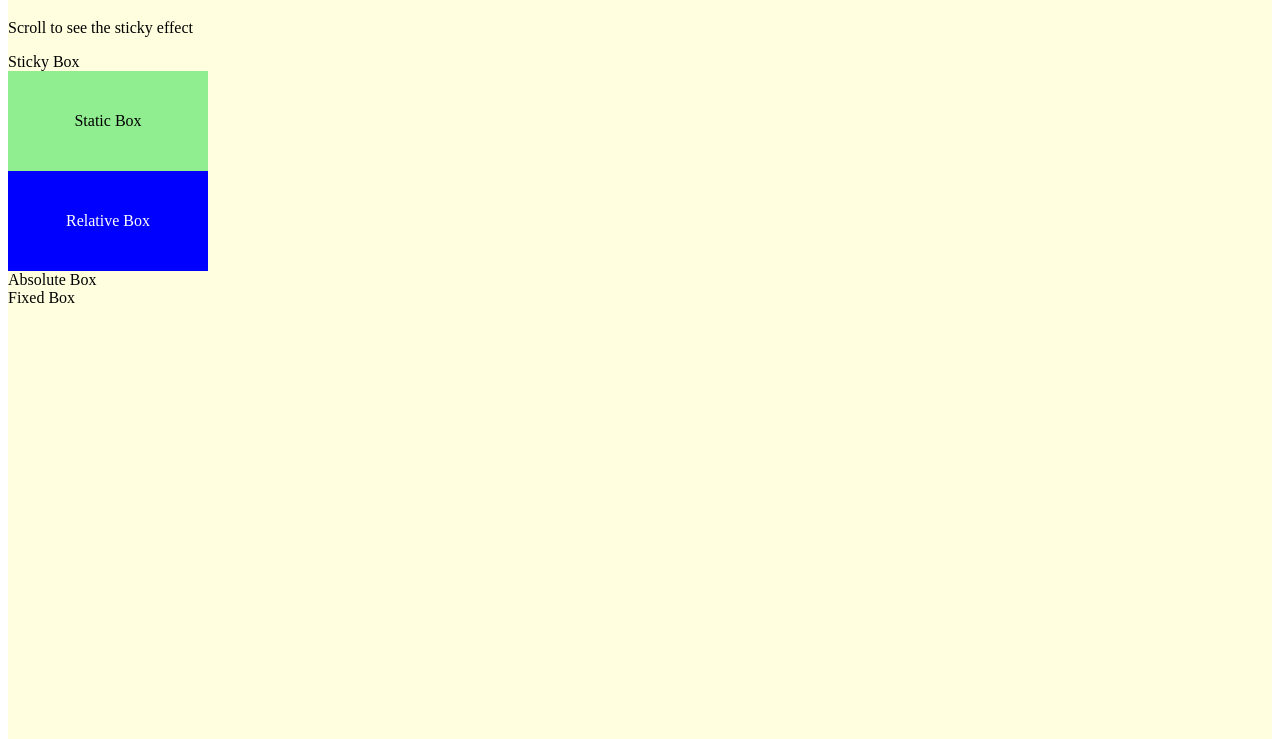
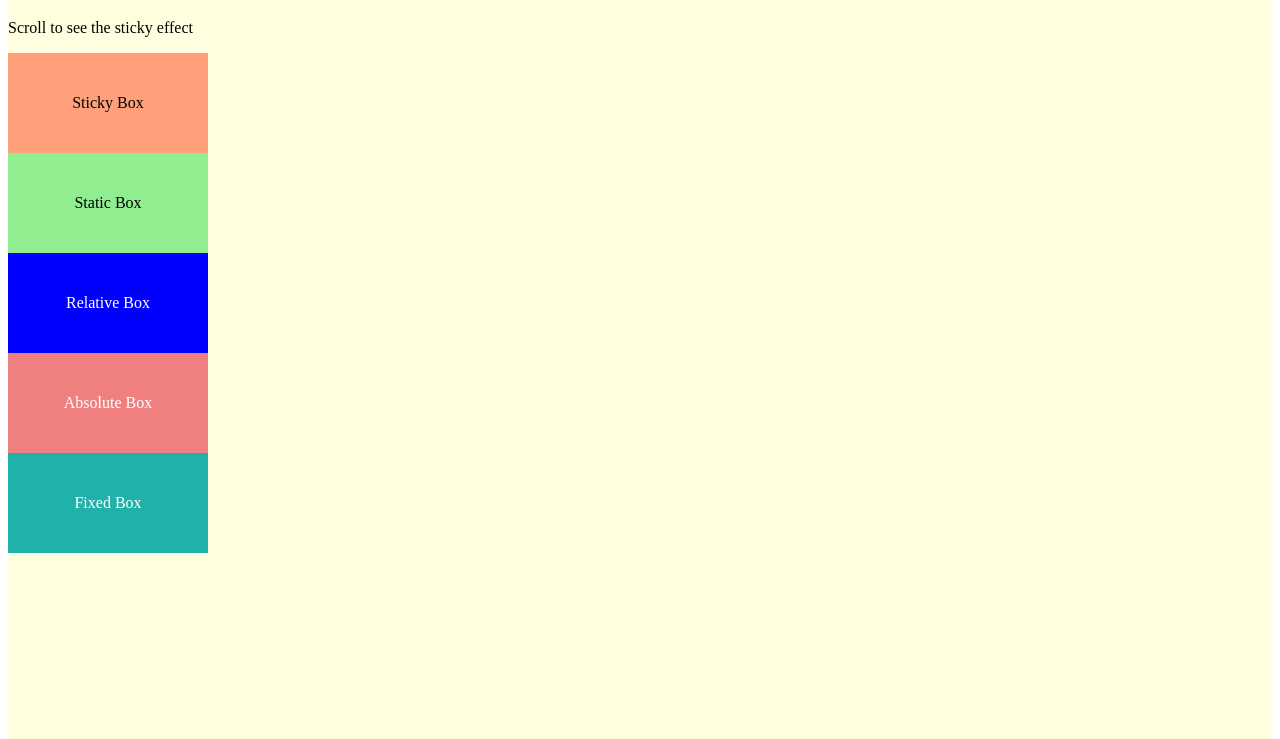
Before and after one commit to AdrielleRivera/CSS-positioning, a plain HTML site: page index.html in a window 1280 px wide. Shown: the part 61-800 px from the top of the page. Drawn offline with Linux system fonts and the light colour scheme.

Commit message:
Update style.css

```diff
--- a/style.css
+++ b/style.css
@@ -19,3 +19,27 @@
     align-content: center;
     text-align: center;
 }
+.absolute-box {
+    width: 200px;
+    height: 100px;
+    color: white;
+    background-color: lightcoral;
+    align-content: center;
+    text-align: center;
+}
+
+.fixed-box {
+    width: 200px;
+    height: 100px;
+    color: white;
+    background-color: lightseagreen;
+    align-content: center;
+    text-align: center;
+}
+.sticky-box {
+    width: 200px;
+    height: 100px;
+    background-color: lightsalmon;
+    align-content: center;
+    text-align: center;
+}
```
